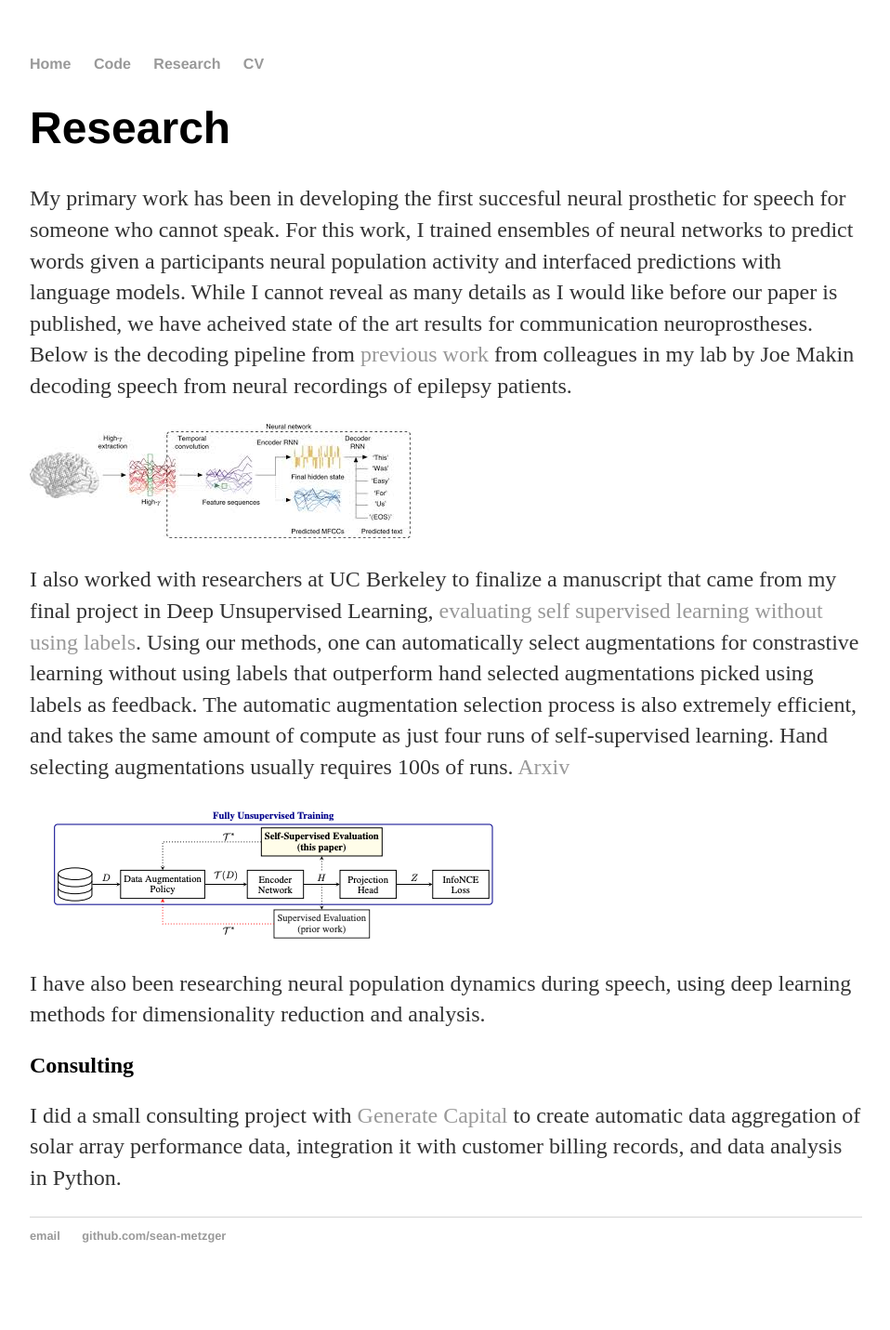
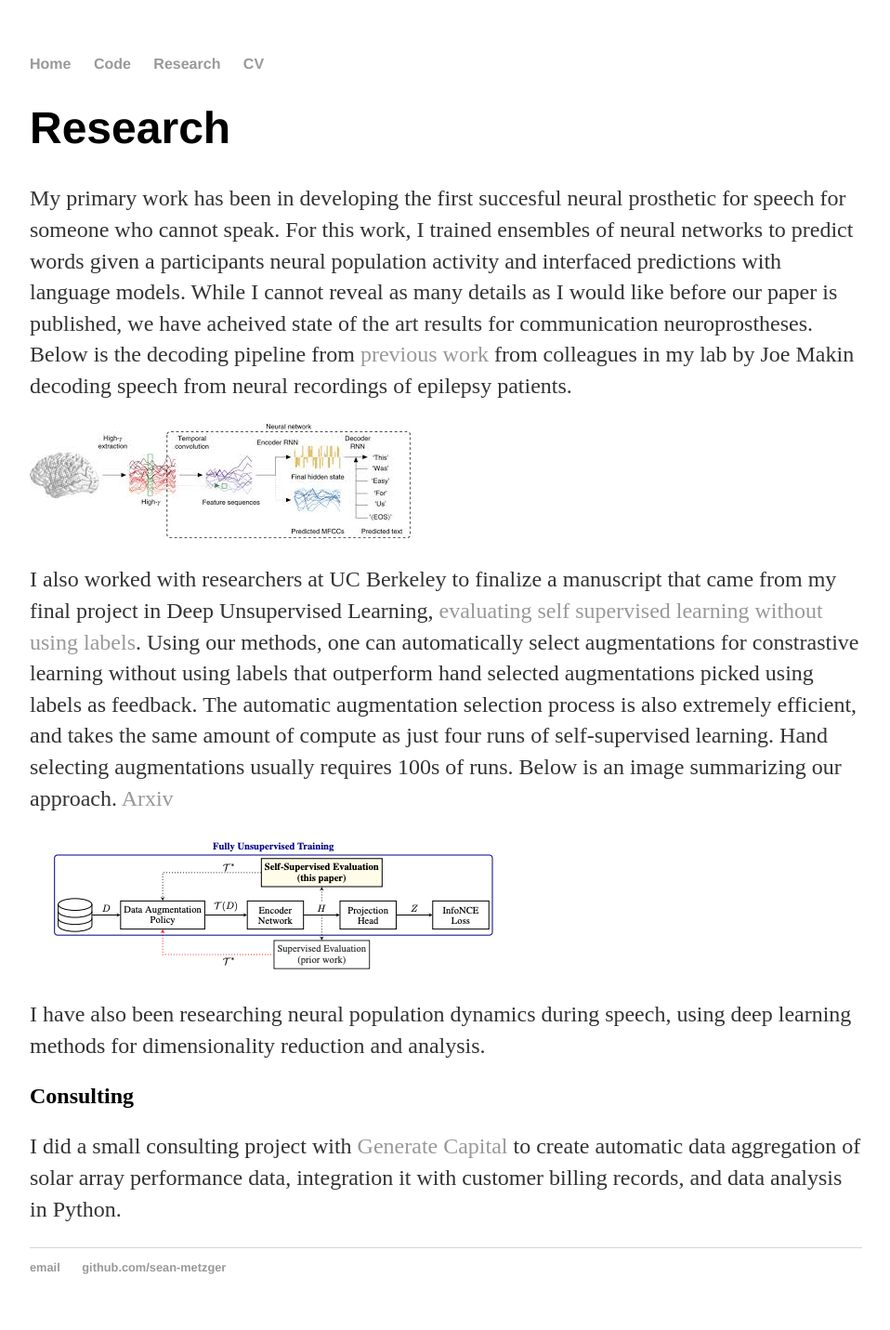
Before and after one commit to sean-metzger/sean-metzger.github.io, a Jekyll site: the page built from research/index.html, in a window 1280 px wide. Shown: the whole page at 93% size, without its empty margins (160-1118 px from the left). Built offline with Jekyll 4.4.1, drawn with Linux system fonts in a browser that asks for light colours; before the commit the page ends 1397 px from its top, so only the background shows below that.

Commit message:
Update index.html

```diff
--- a/research/index.html
+++ b/research/index.html
@@ -7,7 +7,7 @@
 	<h1>Research</h1>
 		<p> My primary work has been in developing the first succesful neural prosthetic for speech for someone who cannot speak. For this work, I trained ensembles of neural networks to predict words given a participants neural population activity and interfaced predictions with language models. While I cannot reveal as many details as I would like before our paper is published, we have acheived state of the art results for communication neuroprostheses. Below is the decoding pipeline from <a href="https://www.nature.com/articles/s41593-020-0608-8">previous work</a> from colleagues in my lab by Joe Makin decoding speech from neural recordings of epilepsy patients.</p>
 		<img src="/images/joepaper.jpeg" alt="hi" class="inline"/>
-		<p> I also worked with researchers at UC Berkeley to finalize a manuscript that came from my final project in Deep Unsupervised Learning, <a href="https://arxiv.org/pdf/2009.07724.pdf">evaluating self supervised learning without using labels</a>. Using our methods, one can automatically select augmentations for constrastive learning without using labels that outperform hand selected augmentations picked using labels as feedback. The automatic augmentation selection process is also extremely efficient, and takes the same amount of compute as just four runs of self-supervised learning. Hand selecting augmentations usually requires 100s of runs. <a href="https://arxiv.org/pdf/2009.07724.pdf">Arxiv</a> </p>
+		<p> I also worked with researchers at UC Berkeley to finalize a manuscript that came from my final project in Deep Unsupervised Learning, <a href="https://arxiv.org/pdf/2009.07724.pdf">evaluating self supervised learning without using labels</a>. Using our methods, one can automatically select augmentations for constrastive learning without using labels that outperform hand selected augmentations picked using labels as feedback. The automatic augmentation selection process is also extremely efficient, and takes the same amount of compute as just four runs of self-supervised learning. Hand selecting augmentations usually requires 100s of runs. Below is an image summarizing our approach. <a href="https://arxiv.org/pdf/2009.07724.pdf">Arxiv</a> </p>
 		<img src="/images/paperfig1.png" alt="hi" class="inline"/>
 		<p> I have also been researching neural population dynamics during speech, using deep learning methods for dimensionality reduction and analysis.
 	<h2>Consulting</h2>
```
